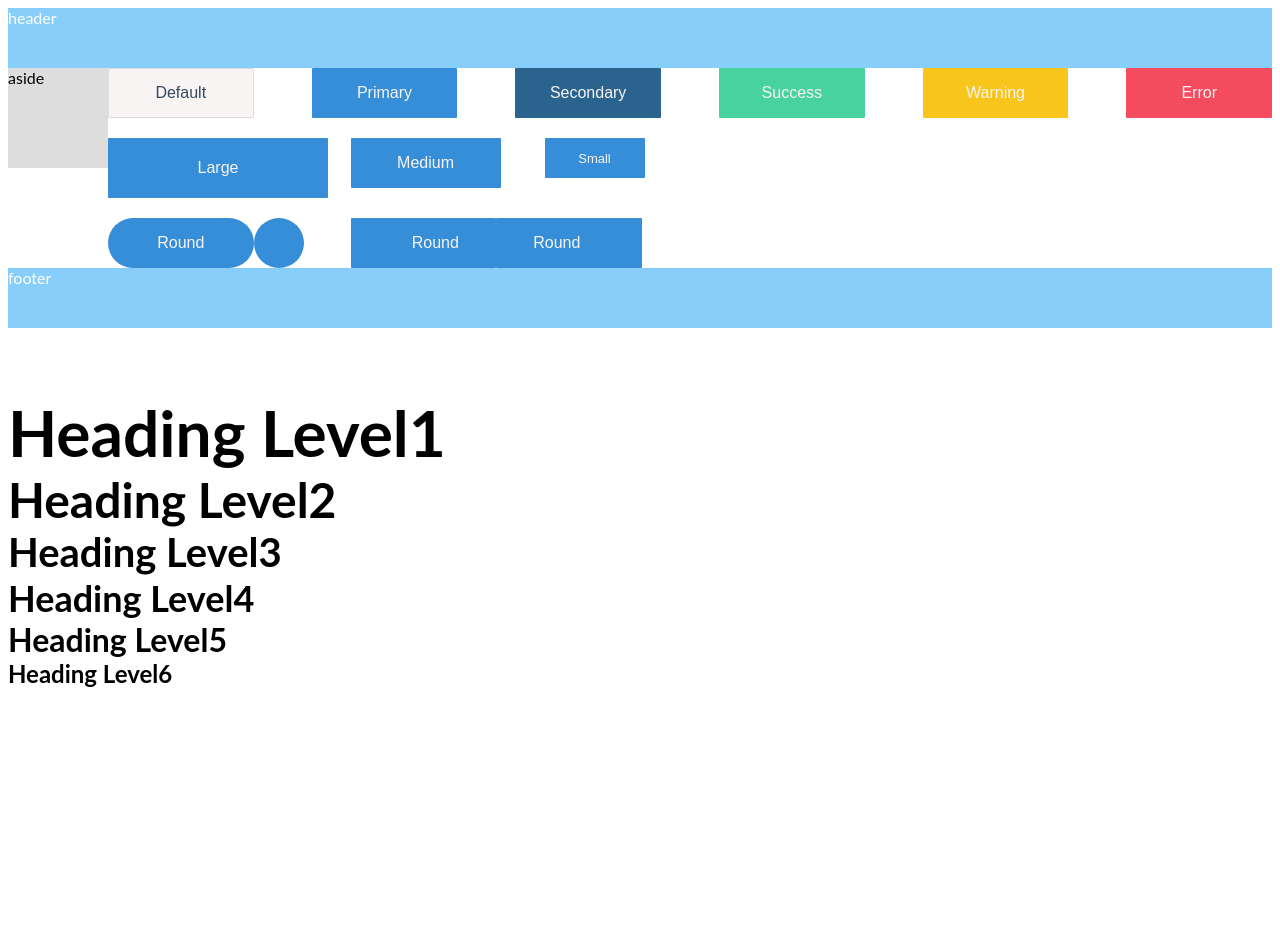
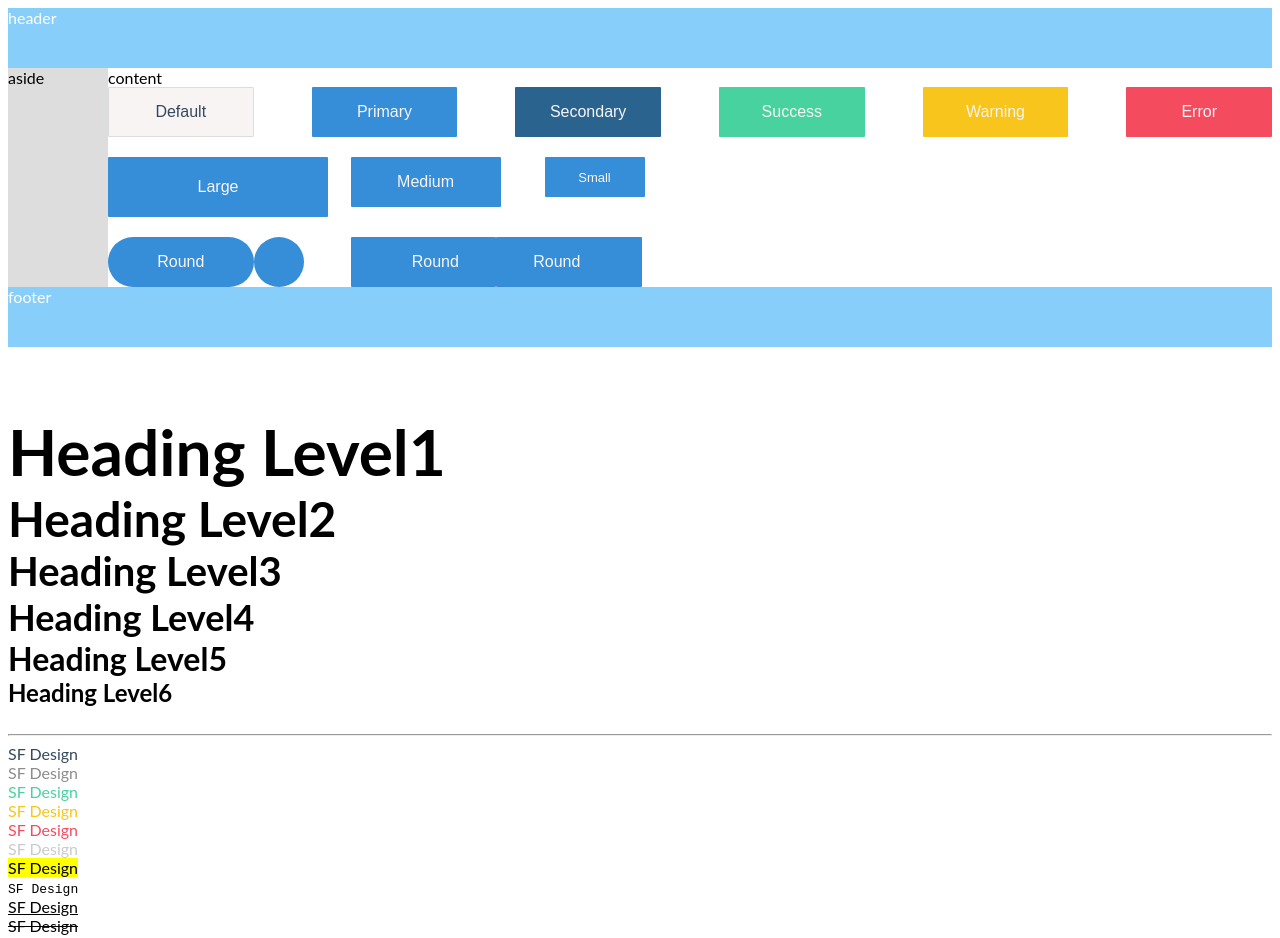
Before and after one commit to qiuhutu/sf-ui, a Vue app: page / in a window 1280 px wide. Shown: the top 938 px of the page. Before the commit the page ends 800 px from the top, so only its background shows below. Built offline with nearby package versions, Linux system fonts and the light colour scheme.

Commit message:
add typography elemnts -- text, title

```diff
--- a/src/App.vue
+++ b/src/App.vue
@@ -3,8 +3,9 @@
     <sf-container style="color: white; margin-bottom:50px;">
       <sf-header style="background:lightskyblue;">header</sf-header>
       <sf-container>
-        <sf-aside style="height: 100px; background:#ddd; color: black;" width="100">aside</sf-aside>
-        <sf-content>
+        <sf-aside style="background:#ddd; color: black;" width="100">aside</sf-aside>
+        <sf-content style="color: black;">
+          <sf-row aign="start"><sf-col :span="24">content</sf-col></sf-row>
           <sf-row align="space-between" >
             <sf-col :span="3">
               <sf-button size="medium" type="default">Default</sf-button>
@@ -53,6 +54,18 @@
     <sf-title isUpperCase level="4">Heading Level4</sf-title>
     <sf-title isUpperCase level="5">Heading Level5</sf-title>
     <sf-title isUpperCase level="6">Heading Level6</sf-title>
+    <br><hr>
+    <sf-text>SF Design</sf-text><br>
+    <sf-text type="secondary">SF Design</sf-text><br>
+    <sf-text type="success">SF Design</sf-text><br>
+    <sf-text type="warning">SF Design</sf-text><br>
+    <sf-text type="error">SF Design</sf-text><br>
+    <sf-text disabled>SF Design</sf-text><br>
+    <sf-text mark>SF Design</sf-text><br>
+    <sf-text code>SF Design</sf-text><br>
+    <sf-text underline>SF Design</sf-text><br>
+    <sf-text delete>SF Design</sf-text><br>
+    <sf-text strong>SF Design</sf-text><br>
   </div>
 </template>
 
@@ -68,6 +81,7 @@ import SfRow from "@/components/basic/grid/row";
 import SfCol from "@/components/basic/grid/col";
 import SfIcon from "@/components/basic/icon/icon";
 import SfTitle from "@/components/basic/typography/title";
+import SfText from "@/components/basic/typography/text";
 
 export default {
   name: "app",
@@ -81,7 +95,8 @@ export default {
     "sf-row": SfRow,
     "sf-col": SfCol,
     "sf-icon": SfIcon,
-    "sf-title": SfTitle
+    "sf-title": SfTitle,
+    "sf-text": SfText
   }
 };
 </script>
--- a/src/components/basic/button/button.vue
+++ b/src/components/basic/button/button.vue
@@ -81,19 +81,14 @@ export default {
 </script>
 
 <style lang="scss" scoped>
+@import "@/styles/color.scss";
+
 $height-small: 40px;
 $height-medium: 50px;
 $height-large: 60px;
 $width-small: 100px;
 $width-medium: 150px;
 $width-large: 220px;
-$color-light: #f8f4f4;
-$color-primary: #358ed7;
-$color-secondary: #2a648e;
-$color-dark: #34495e;
-$color-red: #f54b5e;
-$color-green: #48d2a0;
-$color-yellow: #f8c51c;
 
 @mixin color-button($bg-color, $font-color) {
   color: $font-color;
--- a/src/components/basic/typography/text.vue
+++ b/src/components/basic/typography/text.vue
@@ -1,5 +1,36 @@
 <template>
-  <span><slot></slot></span>
+  <span class="sf-text" v-if="mark">
+    <mark>
+      <slot />
+    </mark>
+  </span>
+  <span class="sf-text" v-else-if="code">
+    <code>
+      <slot />
+    </code>
+  </span>
+  <span class="sf-text" v-else-if="underline">
+    <u>
+      <slot />
+    </u>
+  </span>
+  <span class="sf-text" v-else-if="this.delete">
+    <del>
+      <slot />
+    </del>
+  </span>
+  <span class="sf-text" v-else-if="strong">
+    <strong>
+      <slot />
+    </strong>
+  </span>
+  <span
+    v-else
+    class="sf-text"
+    :class="[`sf-text-${type}`, {'sf-text-disabled': disabled}]"
+  >
+    <slot />
+  </span>
 </template>
 
 <script>
@@ -10,12 +41,44 @@ export default {
       type: String,
       default: "default",
       validator(value) {
-                return ["default", "secondary", "success", "warning", "error"].indexOf(value) > -1;
+        return (
+          ["default", "secondary", "success", "warning", "error"].indexOf(
+            value
+          ) > -1
+        );
       }
+    },
+    disabled: Boolean,
+    mark: Boolean,
+    code: Boolean,
+    underline: Boolean,
+    delete: Boolean,
+    strong: Boolean
   }
-    }
-}
+};
 </script>
 
 <style lang="scss" scoped>
+@import "@/styles/color.scss";
+.sf-text {
+  &.sf-text-default {
+    color: $color-dark;
+  }
+  &.sf-text-secondary {
+    color: #8c8c8c;
+  }
+  &.sf-text-success {
+    color: $color-green;
+  }
+  &.sf-text-warning {
+    color: $color-yellow;
+  }
+  &.sf-text-error {
+    color: $color-red;
+  }
+  &.sf-text-disabled {
+    cursor: not-allowed;
+    color: #cacaca;
+  }
+}
 </style>
--- a/src/components/basic/typography/title.vue
+++ b/src/components/basic/typography/title.vue
@@ -1,18 +1,20 @@
 <template>
-  <div class="sf-title" :class="[`sf-title-${level}`]"><slot style="{}"></slot></div>
+  <div class="sf-title" :class="[`sf-title-${level}`]">
+    <slot />
+  </div>
 </template>
 
 <script>
 export default {
   name: "sf-title",
   props: {
-    level: [Number, String],
-  },
+    level: [Number, String]
+  }
 };
 </script>
 
 <style lang="scss" scoped>
-@mixin title-type ($size, $weight){
+@mixin title-type($size, $weight) {
   font-size: $size;
   font-weight: $weight;
 }
--- a/src/styles/app.scss
+++ b/src/styles/app.scss
@@ -1,25 +1,3 @@
-h1 {
-    font-size: 62px;
-}
-
-h2 {
-    font-size: 42px;
-}
-
-h3 {
-    font-size: 20px;
-}
-
-h4 {
-    font-size: 16px;
-}
-
-h5 {
-    font-size: 14px;
-}
-
 #app {
     font-family: "Lato", "Avenir", Helvetica, Arial, sans-serif;
-    -webkit-font-smoothing: antialiased;
-    -moz-osx-font-smoothing: grayscale;
 }
--- /dev/null
+++ b/src/styles/color.scss
@@ -0,0 +1,7 @@
+$color-light: #f8f4f4;
+$color-primary: #358ed7;
+$color-secondary: #2a648e;
+$color-dark: #34495e;
+$color-red: #f54b5e;
+$color-green: #48d2a0;
+$color-yellow: #f8c51c;
```
Lines whose indentation alone changed are shown as unchanged.
